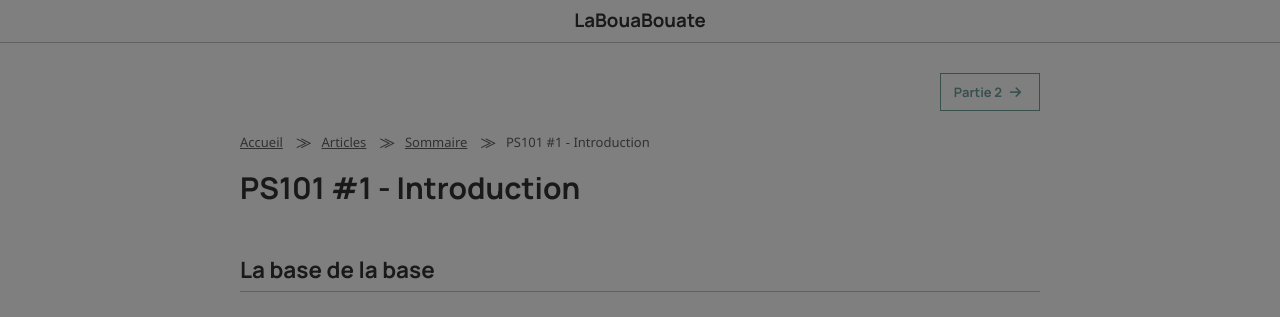
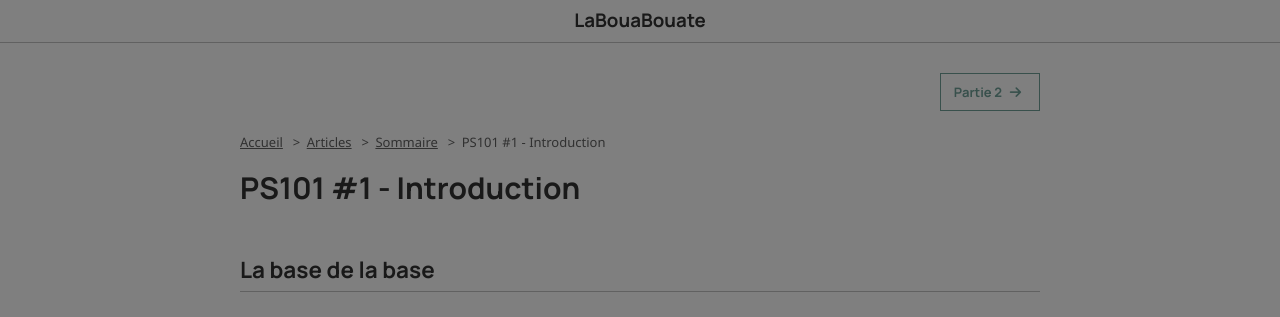
Before and after one commit to leobouard/leobouard.github.io, a Jekyll site: the page built from _posts/2024-04-07-cours-powershell-from-scratch-001.md, in a window 1280 px wide. Shown: the top 317 px of the page. Built offline with Jekyll 4.4.1, drawn with Linux system fonts in a browser that asks for light colours; nearby versions of some CDN libraries; some web fonts are replaced; comment, search, counter and statistics services are not loaded.

Commit message:
Update breadcrumbs.scss

```diff
--- a/_sass/breadcrumbs.scss
+++ b/_sass/breadcrumbs.scss
@@ -2,7 +2,6 @@ nav.breadcrumb {
     width: 100%;
     font-size: small;
     color: var(--heavyaccent);
-    font-weight: 500;
     padding: 1em 0;
 }
 
@@ -16,7 +15,11 @@ nav.breadcrumb li {
     display: inline;
 }
 
+nav.breadcrumb li {
+    text-decoration: none;
+}
+
 nav.breadcrumb li:not(:first-child)::before {
-    content: "⨠";
-    margin: 0 10px;
+    content: ">";
+    margin: 0 0.5em;
 }
```
